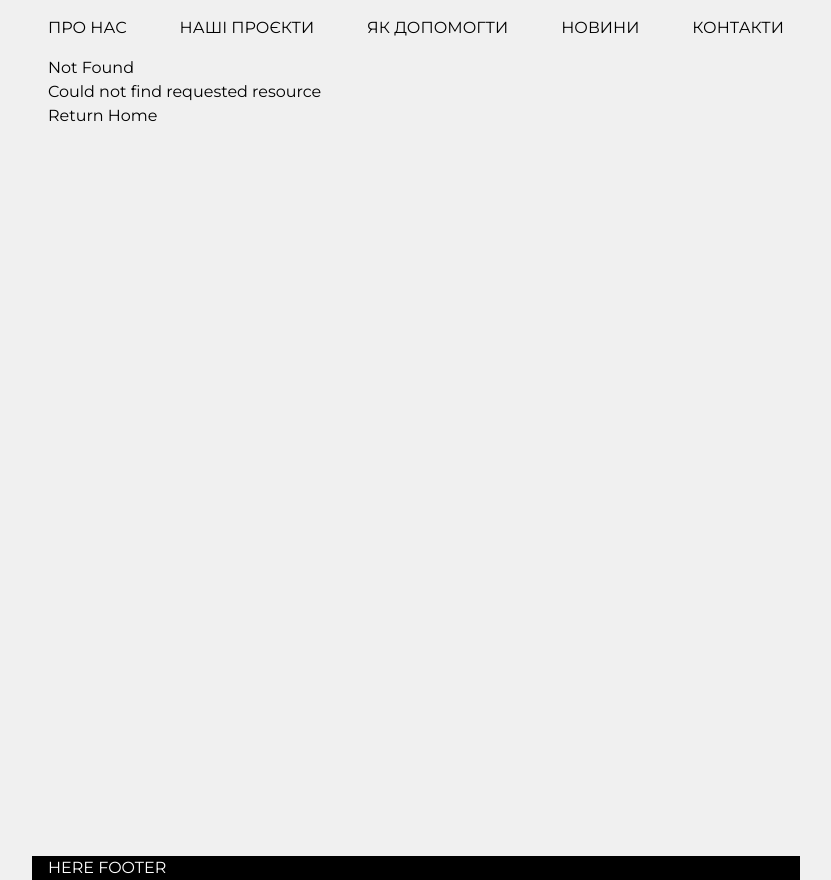
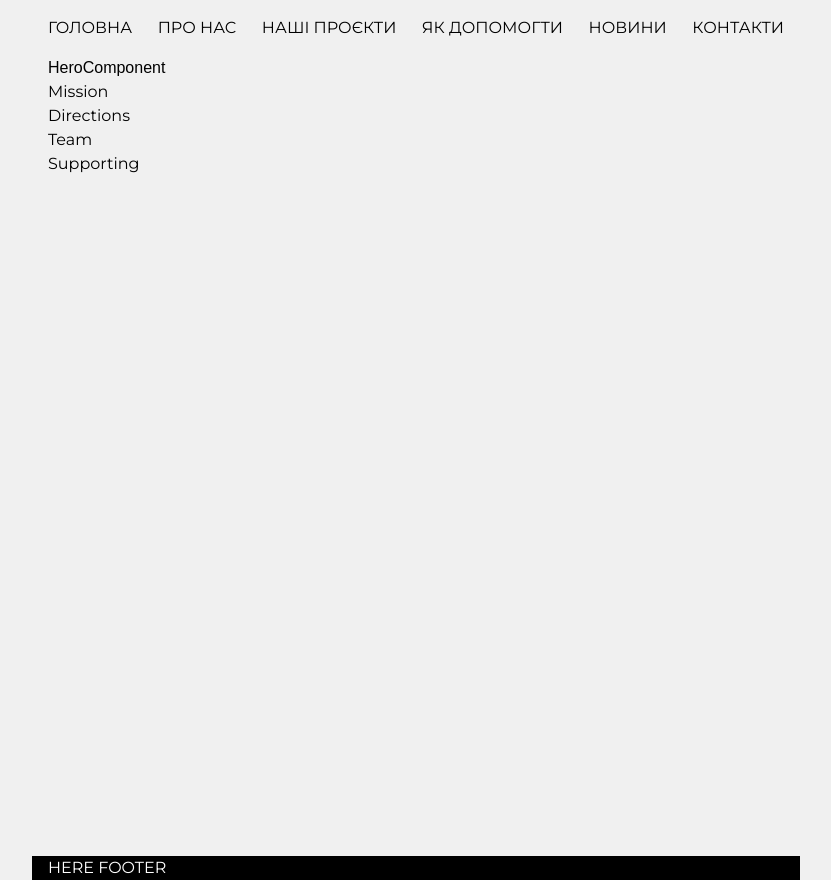
Before and after one commit to baza-trainee/peaceful-warrior-foundation, a Next.js app: page /about in a window 1280 px wide. Before the commit this address had no page. Shown: the whole page, without its empty margins (224-1055 px from the left). Built offline with nearby package versions, Linux system fonts and the light colour scheme; a web font is replaced by a local one.

Commit message:
change home_>about page

```diff
--- /dev/null
+++ b/src/app/about/page.tsx
@@ -0,0 +1,20 @@
+import Directions from '@/sections/about/Directions/Directions';
+import Hero from '@/sections/about/Hero/Hero';
+import Mission from '@/sections/about/Mission/Mission';
+import SupportUs from '@/sections/about/SupportUs/SupportUs';
+import Team from '@/sections/about/Team/Team';
+import React from 'react';
+
+export interface PageProps {}
+
+export default function Page({}: PageProps) {
+  return (
+    <div>
+      <Hero /> {/* ? */}
+      <Mission /> {/* ? */}
+      <Directions /> {/*  Віка */}
+      <Team /> {/*  Влад */}
+      <SupportUs /> {/*  Ганна */}
+    </div>
+  );
+}
--- a/src/app/page.tsx
+++ b/src/app/page.tsx
@@ -1,19 +1,7 @@
-
-import Directions from '@/sections/about/Directions/Directions';
-import Hero from '@/sections/about/Hero/Hero';
-import Mission from '@/sections/about/Mission/Mission';
-import SupportUs from '@/sections/about/SupportUs/SupportUs';
-import Team from '@/sections/about/Team/Team';
-
 export default function Home() {
   return (
     <>
       <h1>Home Page</h1>
-      <Hero />      {/* ? */}
-      <Mission />   {/* ? */}
-      <Directions/> {/*  Віка */}
-      <Team/>       {/*  Влад */}
-      <SupportUs/>  {/*  Ганна */}
     </>
   );
 }
--- a/src/components/layout/Header.tsx
+++ b/src/components/layout/Header.tsx
@@ -1,29 +1,30 @@
-"use client";
-import React from "react";
-import Link from "next/link";
-import { usePathname } from "next/navigation";
-import clsx from "clsx";
+'use client';
+import React from 'react';
+import Link from 'next/link';
+import { usePathname } from 'next/navigation';
+import clsx from 'clsx';
 
 type HeaderProps = {};
 const links = [
-  { name: "ПРО НАС", href: "/" },
+  { name: 'ГОЛОВНА', href: '/' },
+  { name: 'ПРО НАС', href: '/about' },
   {
-    name: "НАШІ ПРОЄКТИ",
-    href: "/projects",
+    name: 'НАШІ ПРОЄКТИ',
+    href: '/projects',
   },
-  { name: "ЯК ДОПОМОГТИ", href: "/help" },
-  { name: "НОВИНИ", href: "/news" },
-  { name: "КОНТАКТИ", href: "/contacts" },
+  { name: 'ЯК ДОПОМОГТИ', href: '/help' },
+  { name: 'НОВИНИ', href: '/news' },
+  { name: 'КОНТАКТИ', href: '/contacts' },
 ];
 const Header = ({}: HeaderProps) => {
   const pathname = usePathname();
   return (
     <header className="container">
-      <nav className="flex justify-between ">
+      <nav className="flex justify-between">
         {links.map((link) => (
           <Link
-            className={clsx("py-4", {
-              "bg-sky-100 text-blue-600": pathname === link.href,
+            className={clsx('py-4', {
+              'bg-sky-100 text-blue-600': pathname === link.href,
             })}
             href={link.href}
             key={link.name}
```
